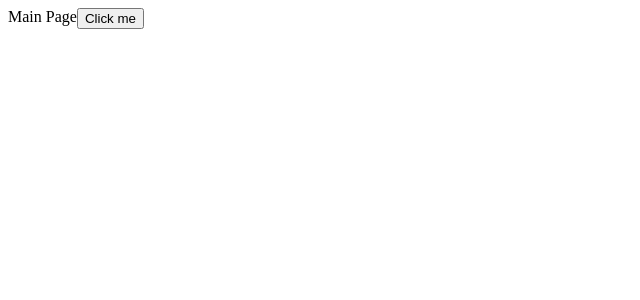
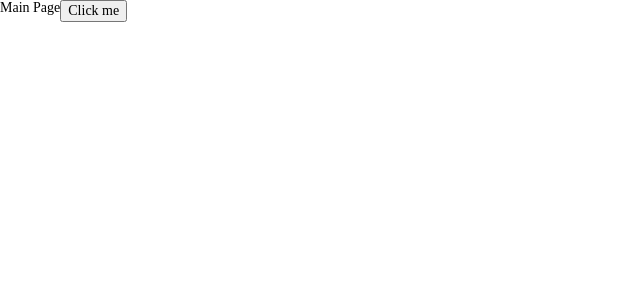
Before and after one commit to expiritus2/mosaik-init, a React (Create React App) app: page /#/ in a window 1280 px wide. Shown: the top 300 px of the page, without its empty margins (0-640 px from the left). Built offline with nearby package versions, Linux system fonts and the light colour scheme.

Commit message:
Cleanup code

```diff
--- a/src/components/App/index.js
+++ b/src/components/App/index.js
@@ -5,6 +5,8 @@ import { useResize } from 'hooks';
 import ScreenContext from 'contexts/screen';
 
 import { AppRouter } from 'components';
+
+import 'styles/global.scss';
 
 const App = () => {
     const { screen } = useResize();
--- a/src/pages/main/styles.module.scss
+++ b/src/pages/main/styles.module.scss
@@ -1,3 +1,6 @@
+@import "styles/variables";
+@import "styles/functions";
+
 .container {
   display: flex;
 }
```
Also changed, not shown: src/styles/global.scss (renamed from src/styles/global.notmodule.scss).
